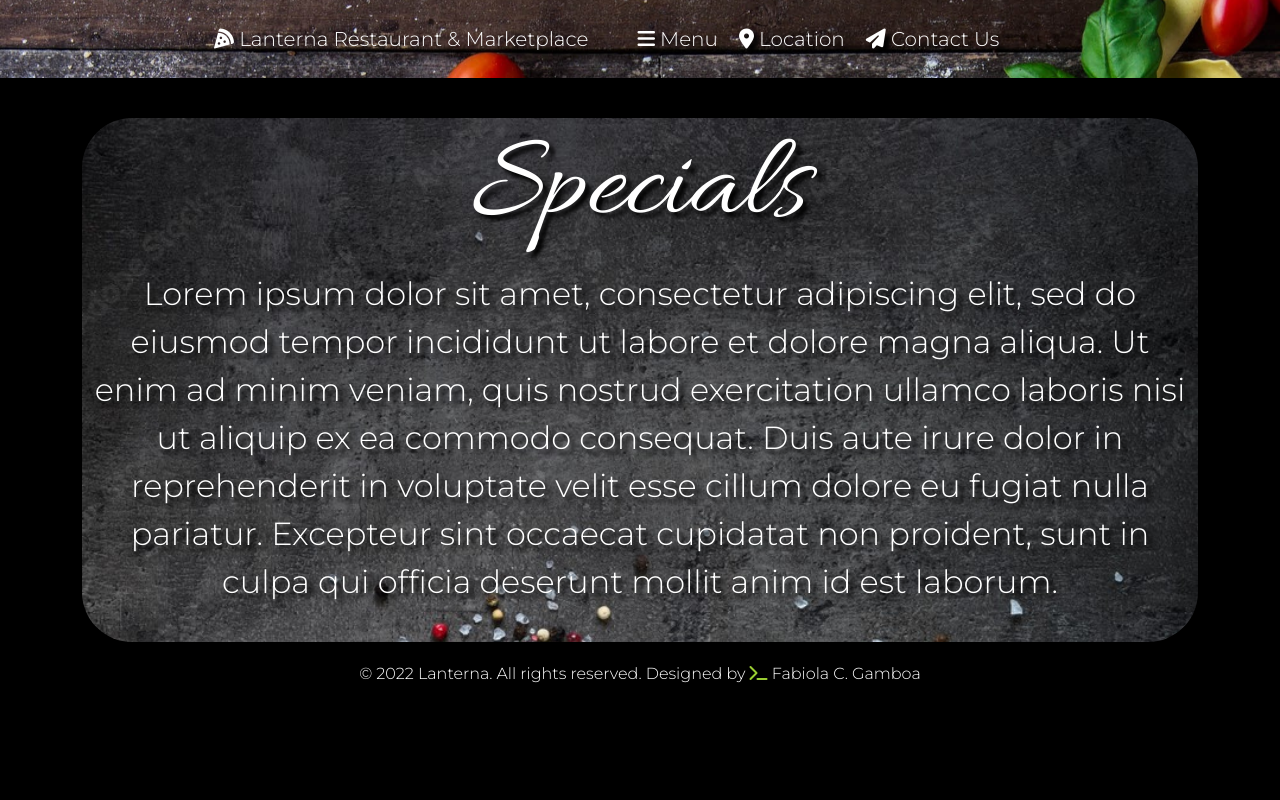
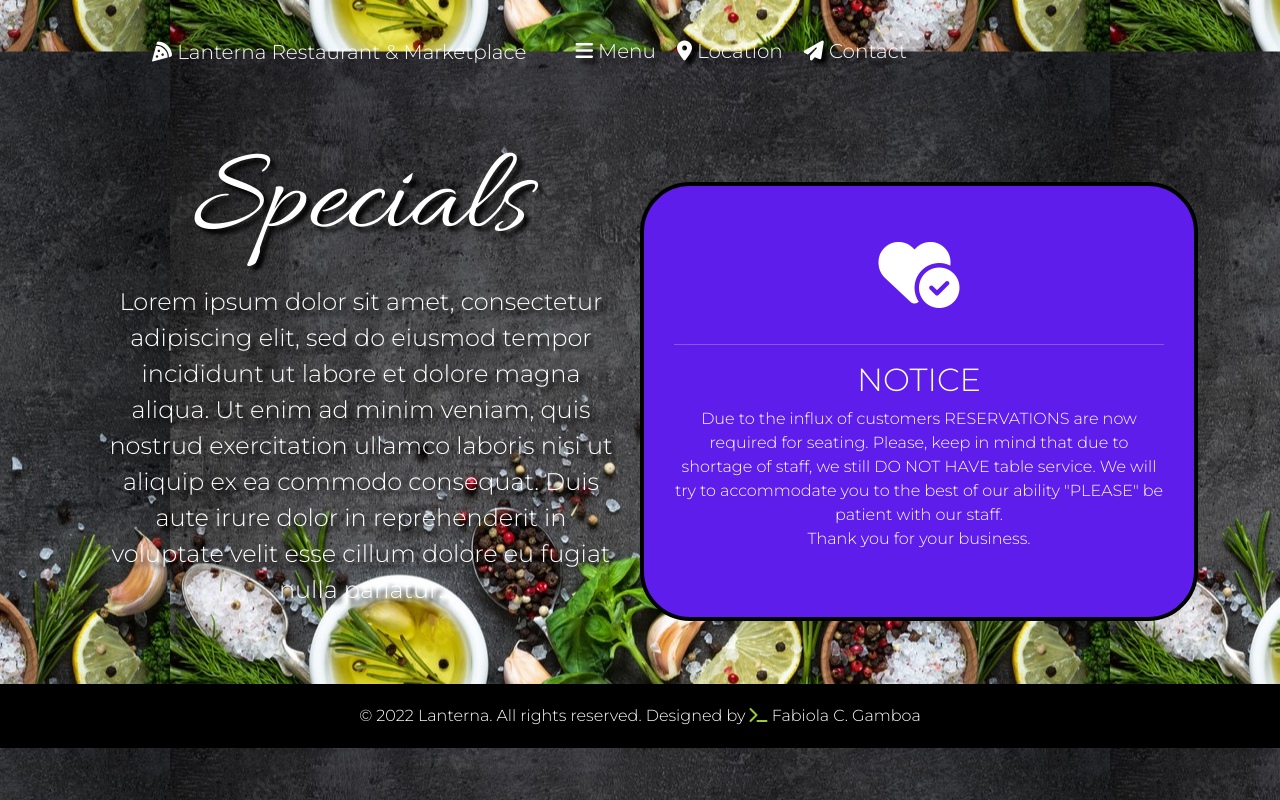
Before and after one commit to Fabscg/lanterna-marketplace, a PHP site: page /specials.html in a window 1280 px wide. Run offline with PHP 8.4, Linux system fonts and the light colour scheme; some libraries are stand-ins or nearby versions.

Commit message:
finishing specials

```diff
--- a/assets/style.css
+++ b/assets/style.css
@@ -97,6 +97,7 @@
     font-weight: 600;
     text-shadow: none;
 }
+
 
 
 .intro-text {
@@ -376,34 +377,67 @@
     color: yellowgreen;
 }
 
+
+/* SPECIALS */
+.second-page,
+.special-body {
+    background-size: cover;
+    margin-bottom: 0;
+    font-size: x-large;
+    padding: 20px;
+}
+
+.special-body {
+    padding-top: 50px;
+}
+
+
 .second-footer {
     background-color: black;
-    margin: 0;
-    position: relative;
+    margin-bottom: 0;
 }
 
-/* SPECIALS */
-
-.special-body {
-    background: url("../assets/img/specials-background.jpeg");
-    background-size: cover;
-    margin: 0;
-    border-radius: 50px;
+.nav-specials {
+    background: none;
 }
 
-.second-page,
-.special-intro,
 #specials {
-    background-color: black;
-    padding-top: 40px;
+    background: url("../assets/img/specials-background.jpeg");
+    background-position: center;
+    background-size: cover cover;
+    margin-top: 120px;
 }
-
 
 .title-specials {
     font-family: 'Allura', cursive;
 }
 
+.notice {
+    display: block;
+    justify-content: center;
+    background-color: rgb(95, 29, 236);
+    border: 4px black solid;
+    border-radius: 50px;
+    padding: 30px;
+    text-align: center;
+    height: fit-content;
+    margin-top: 100px;
+}
+
+.notice-body {
+    width: 100%;
+    font-size: medium;
+}
+
+
+.heart {
+    justify-content: center;
+    align-items: center;
+    padding: 20px;
+}
+
 @media screen and (max-width:980px) {
+
 
     p {
         width: 500px;
@@ -413,7 +447,7 @@
 
     #specials,
     .navbar-nav {
-        align-items: flex-end;
+        align-items: center;
     }
 
     .about-text,
--- a/index.html
+++ b/index.html
@@ -54,7 +54,7 @@
                             </li>
                             <li class="nav-item">
                                 <a class="nav-link" href="#contact-us"><i class="fa-solid fa-paper-plane"></i> Contact
-                                    Us</a>
+                                </a>
                             </li>
                             <li class="nav-item">
                                 <a class="nav-link" href="./specials.html"><i class="fa-solid fa-utensils"></i>
--- a/specials.html
+++ b/specials.html
@@ -22,15 +22,10 @@
     <title>Specials</title>
 </head>
 
-<body class="second-page" id="specials">
-
-    <nav id="navbar_top" class="navbar">
-        <div class="container">
-            <!-- Brand and toggle get grouped for better mobile display -->
-
-
+<body id="specials">
+    <section class="second-page">
         <!-- Collect the nav links, forms, and other content for toggling -->
-            <nav class="navbar navbar-expand-lg" href="/">
+        <nav class="navbar navbar-expand-lg nav-specials" href="/">
             <div class="container-fluid">
                 <div class="navbar-header">
                     <span class="navbar-brand page-scroll" href="#page-top"> <i class="fa-solid fa-pizza-slice"></i>
@@ -49,31 +44,26 @@
                                 Menu</a>
                         </li>
                         <li class="nav-item">
-                                <a class="nav-link" href="./index.html#location"><i
-                                        class="fa-solid fa-location-dot"></i>
+                            <a class="nav-link" href="./index.html#location"><i class="fa-solid fa-location-dot"></i>
                                 Location</a>
                         </li>
                         <li class="nav-item">
-                                <a class="nav-link" href="./index.html#contact-us"><i
-                                        class="fa-solid fa-paper-plane"></i>
+                            <a class="nav-link" href="./index.html#contact-us"><i class="fa-solid fa-paper-plane"></i>
                                 Contact
-                                    Us</a>
+                            </a>
                         </li>
                     </ul>
                 </div>
             </div>
         </nav>
 
-
-        </div>
-    </nav>
         <!-- Header -->
         <header id="header" class="row">
             <div class="special-intro">
                 <div class="overlay">
                     <div class="container">
                         <div class="row">
-                        <div class="intro-text special-body">
+                            <div class="intro-text special-body col-lg-6">
                                 <h1>Specials</h1>
                                 <p>Lorem ipsum dolor sit amet, consectetur adipiscing elit, sed do eiusmod
                                     tempor
@@ -84,11 +74,20 @@
                                     dolor in
                                     reprehenderit in voluptate velit esse cillum dolore eu fugiat nulla
                                     pariatur.
-                                Excepteur
-                                sint occaecat cupidatat non proident, sunt in culpa qui officia deserunt
-                                mollit anim
-                                id
-                                est laborum.</p>
+                                </p>
+                            </div>
+                            <div class="notice col-lg-6">
+                                <i class="heart fa-solid fa-heart-circle-check fa-3x"></i>
+                                <hr>
+                                <h2>NOTICE</h2>
+                                <P class="notice-body">Due to the influx of customers RESERVATIONS are now required for
+                                    seating.
+                                    Please, keep in mind that due to shortage of staff, we still DO NOT HAVE table
+                                    service.
+                                    We will try to accommodate you to the best of our ability "PLEASE" be patient with
+                                    our staff. <br>
+                                    Thank you for your business.
+                                </P>
                             </div>
                         </div>
                     </div>
@@ -96,7 +95,7 @@
             </div>
         </header>
 
-
+    </section>
     <footer class="second-footer">
 
         <p class="copyright">&copy; 2022 Lanterna. All rights reserved. Designed by <a class="autor"
@@ -104,6 +103,9 @@
                 C.
                 Gamboa</a></p>
     </footer>
+
+
+
 </body>
 <script src="/index.js"></script>
 
```
Lines whose indentation alone changed are shown as unchanged.
